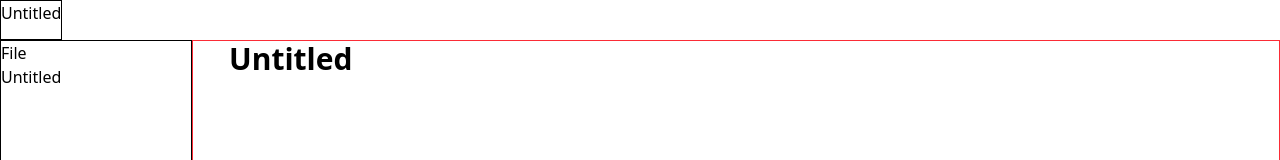
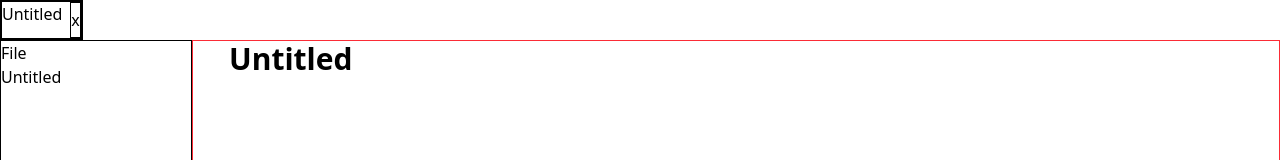
Before and after one commit to AbdulRehman164/Homer, a React (Vite) app: page / in a window 1280 px wide. Both pictures are taken after a click on the button "File". Shown: the top 160 px of the page. Built offline with nearby package versions, Linux system fonts and the light colour scheme.

Commit message:
added close button on tabs

```diff
--- a/src/App.jsx
+++ b/src/App.jsx
@@ -11,7 +11,13 @@ function App() {
 
     return (
         <>
-            <Header tabs={tabs} selectedTab={selectedTab} files={files} />
+            <Header
+                tabs={tabs}
+                selectedTab={selectedTab}
+                setSelectedTab={setSelectedTab}
+                files={files}
+                setTabs={setTabs}
+            />
             <div className="flex">
                 <Sidebar
                     files={files}
--- a/src/Header.jsx
+++ b/src/Header.jsx
@@ -1,12 +1,26 @@
-const Header = ({ tabs, selectedTab, files }) => {
+const Header = ({ tabs, selectedTab, setSelectedTab, files, setTabs }) => {
     return (
         <header className="h-[5vh] w-[full] flex">
-            {Object.keys(tabs).map((key) => (
+            {Object.keys(tabs).map((key, index, arr) => (
                 <div
                     key={key}
-                    className={`${key === selectedTab ? 'border' : ''}`}
+                    className={`${key === selectedTab ? 'border border-2' : ''} flex gap-2`}
                 >
-                    {files[tabs[key]?.openedFile]?.title}
+                    <div onClick={() => setSelectedTab(key)}>
+                        {files[tabs[key]?.openedFile]?.title}
+                    </div>
+                    <button
+                        className="border border-red"
+                        onClick={() => {
+                            setSelectedTab(
+                                arr[index - 1] ? arr[index - 1] : '',
+                            );
+                            const { [key]: value, ...rest } = tabs;
+                            setTabs(rest);
+                        }}
+                    >
+                        x
+                    </button>
                 </div>
             ))}
         </header>
```
